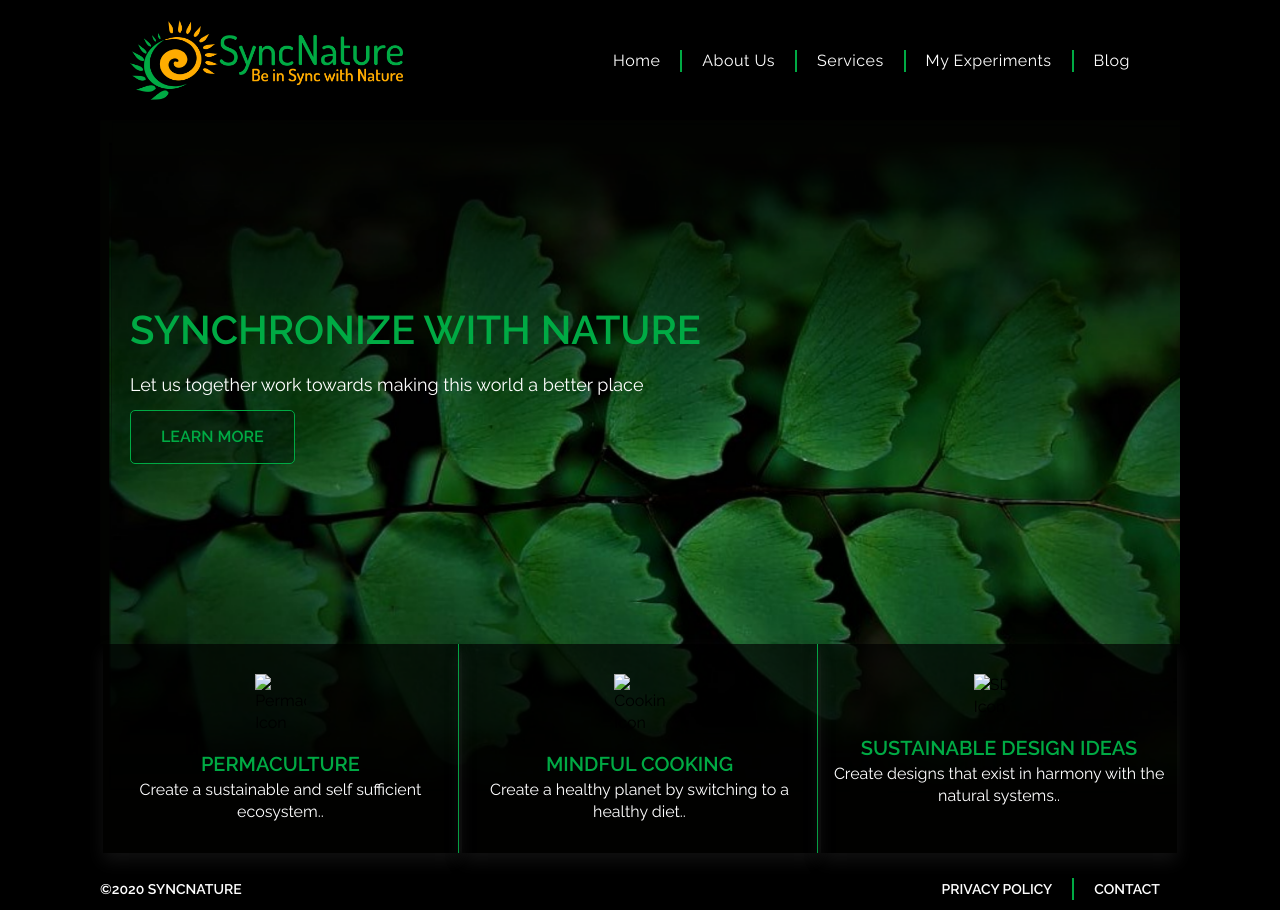
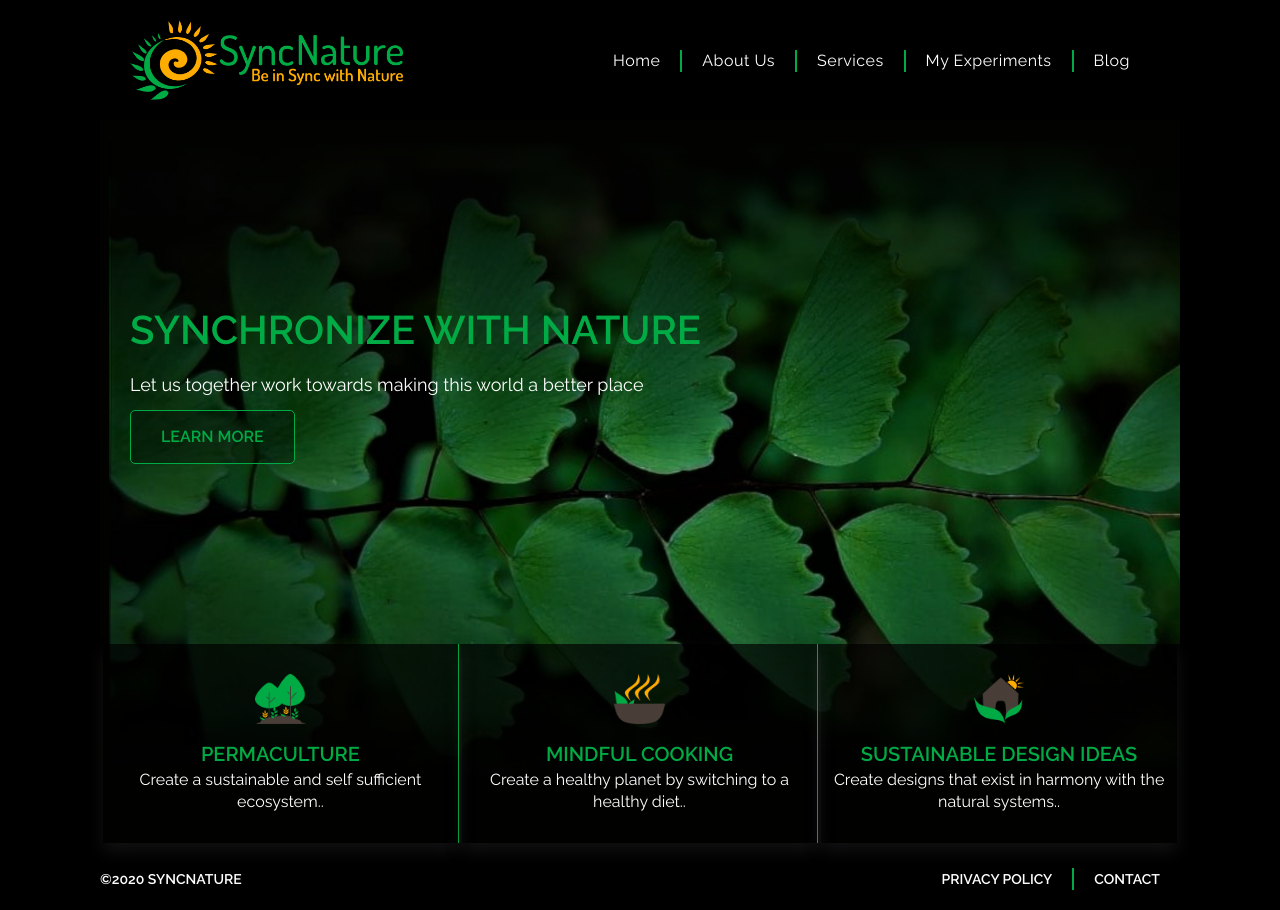
Before and after one commit to vrindarakesh/syncNature, a plain HTML site: page index.html in a window 1280 px wide. Drawn offline with Linux system fonts and the light colour scheme.

Commit message:
Update path to images

```diff
--- a/index.html
+++ b/index.html
@@ -49,7 +49,7 @@
 
       <section class="teaser col-1-3">
 
-        <img src="../vrindarakesh.github.io/assets/images/permacultureIcon.png" alt="Permaculture Icon">
+        <img src="./assets/images/permacultureIcon.png" alt="Permaculture Icon">
 
         <h3>Permaculture</h3>
         <p>Create a sustainable and self sufficient ecosystem..</p>
@@ -58,7 +58,7 @@
 
       --><section class="teaser col-1-3">
 
-        <img src="../vrindarakesh.github.io/assets/images/cookingIcon.png" alt="Cooking Icon">
+        <img src="./assets/images/cookingIcon.png" alt="Cooking Icon">
 
         <h3>Mindful Cooking</h3>
         <p>Create a healthy planet by switching to a healthy diet..</p>
@@ -67,7 +67,7 @@
 
       --><section class="teaser col-1-3">
 
-        <img src="../vrindarakesh.github.io/assets/images/sustainableDesignIcon.png" alt="SD Icon">
+        <img src="./assets/images/sustainableDesignIcon.png" alt="SD Icon">
 
         <h3>Sustainable design ideas</h3>
         <p>Create designs that exist in harmony with the natural systems..</p>
```
